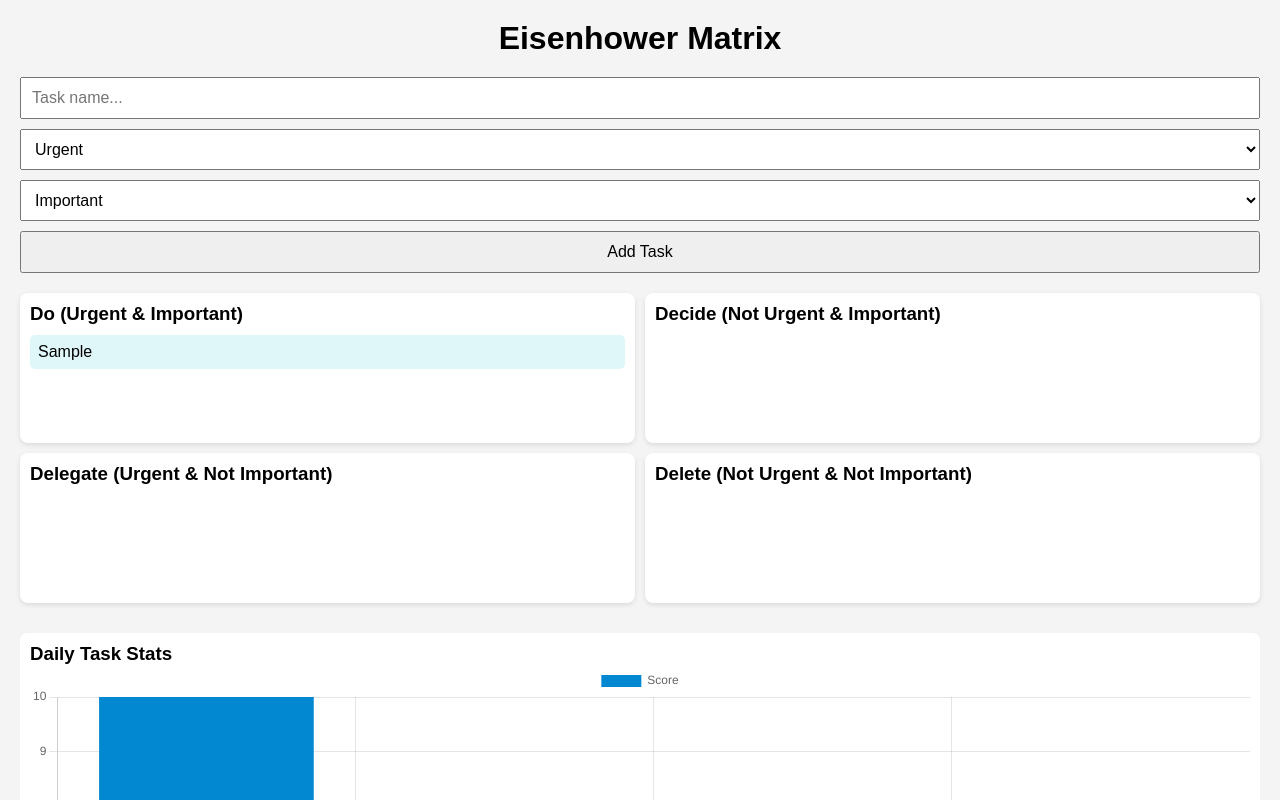
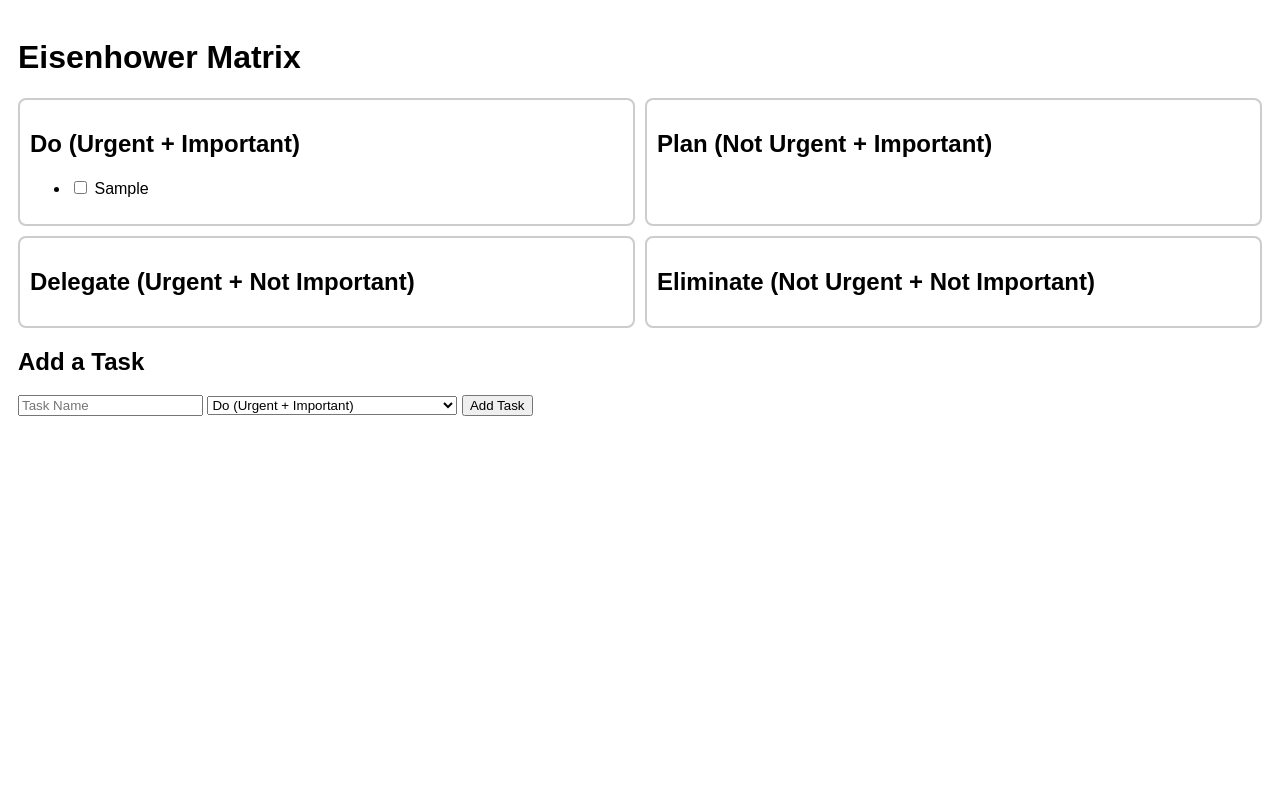
Before and after one commit to mrxstarc/eisenhower-matrix, a plain HTML site: page index.html in a window 1280 px wide. Both pictures are taken after typing "Sample" into the empty fields and a click on the button "Add Task". Shown: the top 800 px of the page. Drawn offline with nearby package versions, Linux system fonts and the light colour scheme.

Commit message:
Add files via upload

```diff
--- a/index.html
+++ b/index.html
@@ -1,128 +1,46 @@
+
 <!DOCTYPE html>
 <html lang="en">
 <head>
   <meta charset="UTF-8" />
   <meta name="viewport" content="width=device-width, initial-scale=1.0" />
   <title>Eisenhower Matrix App</title>
-  <link rel="manifest" href="manifest.json">
-  <meta name="theme-color" content="#0288d1" />
-  <style>
-    * { box-sizing: border-box; margin: 0; padding: 0; }
-    body { font-family: Arial, sans-serif; padding: 20px; background: #f4f4f4; }
-    h1 { text-align: center; margin-bottom: 20px; }
-    .task-form { display: flex; flex-direction: column; gap: 10px; margin-bottom: 20px; }
-    input, select, button { padding: 10px; font-size: 1rem; }
-    .matrix { display: grid; grid-template-columns: 1fr 1fr; gap: 10px; }
-    .quadrant { background: #fff; padding: 10px; border-radius: 8px; min-height: 150px; box-shadow: 0 2px 5px rgba(0,0,0,0.1); }
-    .quadrant h3 { margin-bottom: 10px; }
-    .task { background: #e0f7fa; margin: 5px 0; padding: 8px; border-radius: 5px; }
-    #stats { margin-top: 30px; background: #fff; padding: 10px; border-radius: 8px; }
-    canvas { width: 100% !important; max-width: 100%; height: auto !important; }
-    @media (max-width: 600px) {
-      .matrix { grid-template-columns: 1fr; }
-    }
-  </style>
+  <link rel="manifest" href="manifest.json" />
+  <link rel="stylesheet" href="style.css" />
 </head>
 <body>
   <h1>Eisenhower Matrix</h1>
-  <div class="task-form">
-    <input type="text" id="taskName" placeholder="Task name..." />
-    <select id="urgency">
-      <option value="high">Urgent</option>
-      <option value="low">Not Urgent</option>
-    </select>
-    <select id="importance">
-      <option value="high">Important</option>
-      <option value="low">Not Important</option>
+  <div id="matrix">
+    <div class="quadrant" id="urgent-important">
+      <h2>Do (Urgent + Important)</h2>
+      <ul id="do-list"></ul>
+    </div>
+    <div class="quadrant" id="not-urgent-important">
+      <h2>Plan (Not Urgent + Important)</h2>
+      <ul id="plan-list"></ul>
+    </div>
+    <div class="quadrant" id="urgent-not-important">
+      <h2>Delegate (Urgent + Not Important)</h2>
+      <ul id="delegate-list"></ul>
+    </div>
+    <div class="quadrant" id="not-urgent-not-important">
+      <h2>Eliminate (Not Urgent + Not Important)</h2>
+      <ul id="eliminate-list"></ul>
+    </div>
+  </div>
+
+  <div id="add-task">
+    <h2>Add a Task</h2>
+    <input type="text" id="task-name" placeholder="Task Name">
+    <select id="task-category">
+      <option value="do">Do (Urgent + Important)</option>
+      <option value="plan">Plan (Not Urgent + Important)</option>
+      <option value="delegate">Delegate (Urgent + Not Important)</option>
+      <option value="eliminate">Eliminate (Not Urgent + Not Important)</option>
     </select>
     <button onclick="addTask()">Add Task</button>
   </div>
 
-  <div class="matrix">
-    <div class="quadrant" id="do">
-      <h3>Do (Urgent & Important)</h3>
-    </div>
-    <div class="quadrant" id="decide">
-      <h3>Decide (Not Urgent & Important)</h3>
-    </div>
-    <div class="quadrant" id="delegate">
-      <h3>Delegate (Urgent & Not Important)</h3>
-    </div>
-    <div class="quadrant" id="delete">
-      <h3>Delete (Not Urgent & Not Important)</h3>
-    </div>
-  </div>
-
-  <div id="stats">
-    <h3>Daily Task Stats</h3>
-    <canvas id="statsChart"></canvas>
-  </div>
-
-  <script src="https://cdn.jsdelivr.net/npm/chart.js"></script>
-  <script>
-    const scores = { do: 10, decide: 7, delegate: 5, delete: 2 };
-    const counts = { do: 0, decide: 0, delegate: 0, delete: 0 };
-
-    function getCategory(urgency, importance) {
-      if (urgency === 'high' && importance === 'high') return 'do';
-      if (urgency === 'low' && importance === 'high') return 'decide';
-      if (urgency === 'high' && importance === 'low') return 'delegate';
-      return 'delete';
-    }
-
-    function addTask() {
-      const name = document.getElementById('taskName').value;
-      const urgency = document.getElementById('urgency').value;
-      const importance = document.getElementById('importance').value;
-      if (!name) return;
-
-      const category = getCategory(urgency, importance);
-      const container = document.getElementById(category);
-      const taskElem = document.createElement('div');
-      taskElem.className = 'task';
-      taskElem.textContent = name;
-      container.appendChild(taskElem);
-
-      counts[category]++;
-      updateChart();
-
-      document.getElementById('taskName').value = '';
-    }
-
-    const ctx = document.getElementById('statsChart').getContext('2d');
-    const chart = new Chart(ctx, {
-      type: 'bar',
-      data: {
-        labels: ['Do', 'Decide', 'Delegate', 'Delete'],
-        datasets: [{
-          label: 'Score',
-          data: [0, 0, 0, 0],
-          backgroundColor: ['#0288d1', '#43a047', '#fbc02d', '#e53935']
-        }]
-      },
-      options: {
-        responsive: true,
-        scales: {
-          y: { beginAtZero: true }
-        }
-      }
-    });
-
-    function updateChart() {
-      chart.data.datasets[0].data = [
-        counts.do * scores.do,
-        counts.decide * scores.decide,
-        counts.delegate * scores.delegate,
-        counts.delete * scores.delete
-      ];
-      chart.update();
-    }
-
-    if ('serviceWorker' in navigator) {
-      navigator.serviceWorker.register('sw.js').then(() => {
-        console.log('Service Worker Registered');
-      });
-    }
-  </script>
+  <script src="script.js"></script>
 </body>
 </html>
--- /dev/null
+++ b/script.js
@@ -0,0 +1,46 @@
+
+// Load saved tasks
+let tasks = JSON.parse(localStorage.getItem('tasks')) || [];
+
+function saveTasks() {
+  localStorage.setItem('tasks', JSON.stringify(tasks));
+}
+
+function renderTasks() {
+  document.getElementById('do-list').innerHTML = '';
+  document.getElementById('plan-list').innerHTML = '';
+  document.getElementById('delegate-list').innerHTML = '';
+  document.getElementById('eliminate-list').innerHTML = '';
+
+  tasks.forEach((task, index) => {
+    const li = document.createElement('li');
+    li.innerHTML = `
+      <input type="checkbox" ${task.done ? 'checked' : ''} onchange="toggleDone(${index})">
+      <span class="${task.done ? 'done' : ''}">${task.name}</span>
+    `;
+
+    if (task.category === 'do') document.getElementById('do-list').appendChild(li);
+    if (task.category === 'plan') document.getElementById('plan-list').appendChild(li);
+    if (task.category === 'delegate') document.getElementById('delegate-list').appendChild(li);
+    if (task.category === 'eliminate') document.getElementById('eliminate-list').appendChild(li);
+  });
+}
+
+function addTask() {
+  const name = document.getElementById('task-name').value;
+  const category = document.getElementById('task-category').value;
+  if (name.trim() === '') return;
+  tasks.push({ name, category, done: false });
+  saveTasks();
+  renderTasks();
+  document.getElementById('task-name').value = '';
+}
+
+function toggleDone(index) {
+  tasks[index].done = !tasks[index].done;
+  saveTasks();
+  renderTasks();
+}
+
+// Initial render
+renderTasks();
--- /dev/null
+++ b/style.css
@@ -0,0 +1,26 @@
+
+body {
+  font-family: Arial, sans-serif;
+  padding: 10px;
+}
+
+#matrix {
+  display: grid;
+  grid-template-columns: 1fr 1fr;
+  gap: 10px;
+}
+
+.quadrant {
+  border: 2px solid #ccc;
+  padding: 10px;
+  border-radius: 8px;
+}
+
+.done {
+  text-decoration: line-through;
+  color: gray;
+}
+
+#add-task {
+  margin-top: 20px;
+}
```
